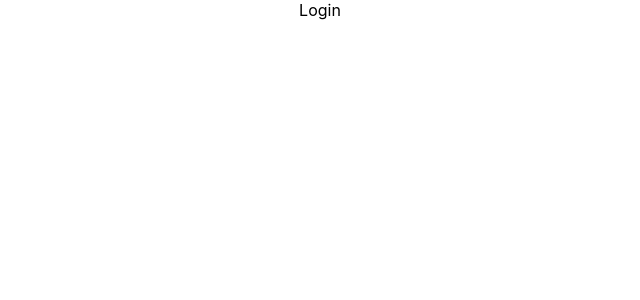
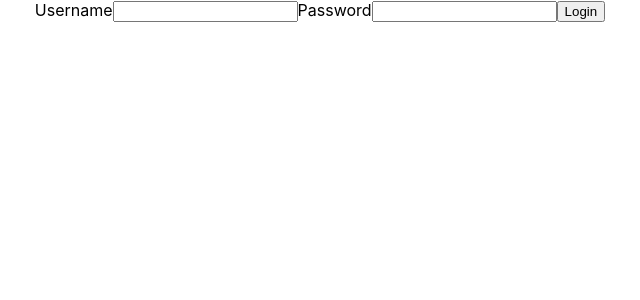
Before and after one commit to Leonas734/project_managment, a React (Create React App) app in the folder managment-tool-react/: page /login in a window 1280 px wide. Shown: the top 300 px of the page, without its empty margins (320-960 px from the left). Built offline with nearby package versions, Linux system fonts and the light colour scheme.

Commit message:
Removed React README.md & very basic login request
After clicking login with a fetch 'POST' request is sent to API
and if details are valid will return a authtoken

```diff
--- /dev/null
+++ b/managment-tool-react/src/hooks/useLogin.js
@@ -0,0 +1,28 @@
+import { useState } from "react";
+
+export const useLogin = () => {
+  const [error, setError] = useState(null);
+  const [isPending, setIsPending] = useState(false);
+
+  const login = async (username, password) => {
+    setError(null);
+    setIsPending(true);
+
+    try {
+      const res = await fetch("http://127.0.0.1:8000/auth/", {
+        method: "POST",
+        headers: {
+          "Content-Type": "application/json",
+        },
+        body: JSON.stringify({ username, password }),
+      });
+
+      const data = await res.json();
+      const token = data.token;
+    } catch (error) {
+      console.log(error);
+    }
+  };
+
+  return { login, error, isPending };
+};
--- a/managment-tool-react/src/pages/login/Login.js
+++ b/managment-tool-react/src/pages/login/Login.js
@@ -1,3 +1,39 @@
+import { useState } from "react";
+import { useLogin } from "../../hooks/useLogin";
+
 export default function Login() {
-  return <div>Login</div>;
+  const [username, setUsername] = useState("");
+  const [password, setPassword] = useState("");
+  const { login, error, isPending } = useLogin();
+
+  const loginHandler = (e) => {
+    e.preventDefault();
+    login(username, password);
+  };
+
+  return (
+    <>
+      <form onSubmit={loginHandler}>
+        <label>
+          <span>Username</span>
+          <input
+            value={username}
+            onChange={(e) => {
+              setUsername(e.target.value);
+            }}
+            type="text"></input>
+        </label>
+        <label>
+          <span>Password</span>
+          <input
+            value={password}
+            onChange={(e) => {
+              setPassword(e.target.value);
+            }}
+            type="password"></input>
+        </label>
+        <button>Login</button>
+      </form>
+    </>
+  );
 }
```
Also changed, not shown: 1 other file (tests, documents, lock files or other folders).
